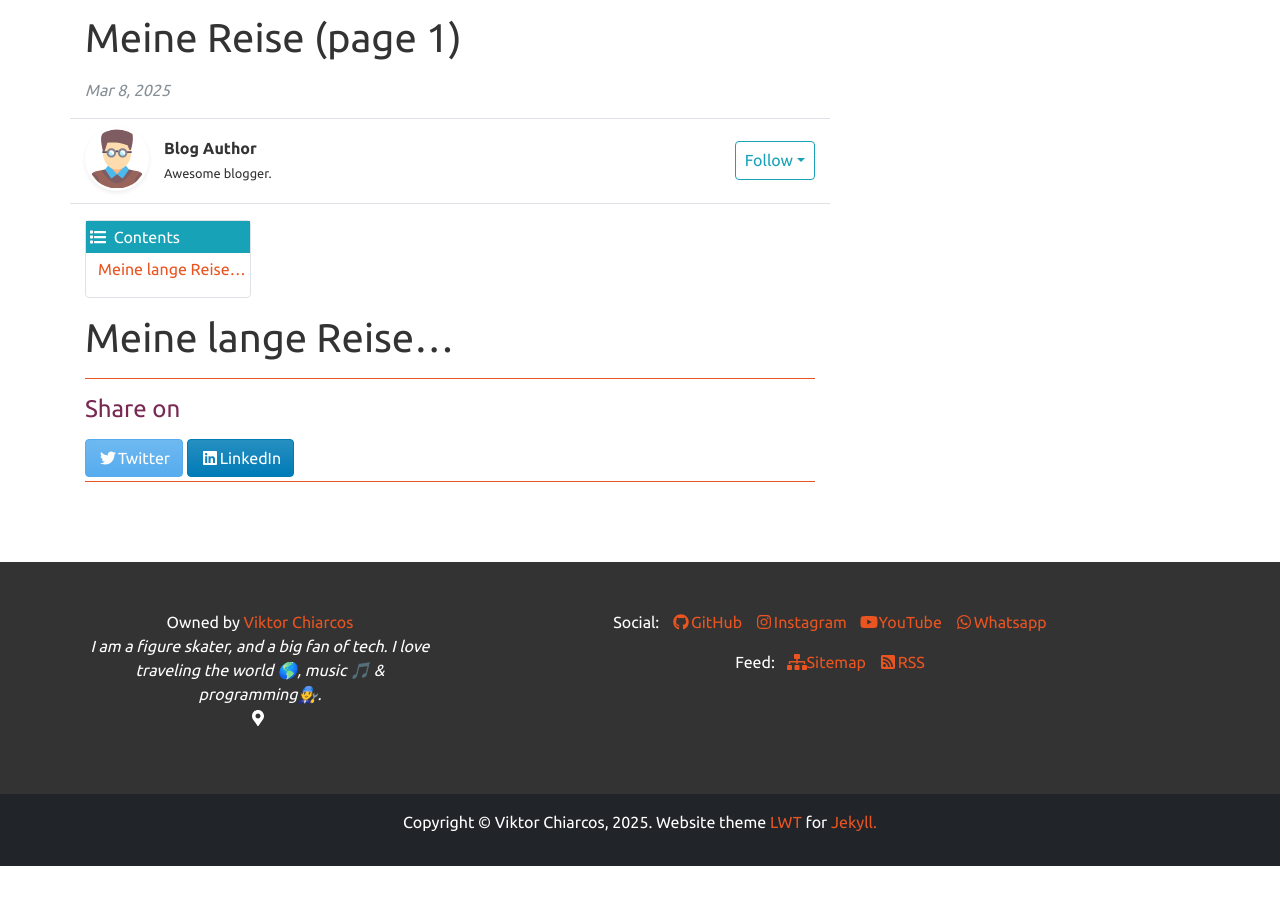
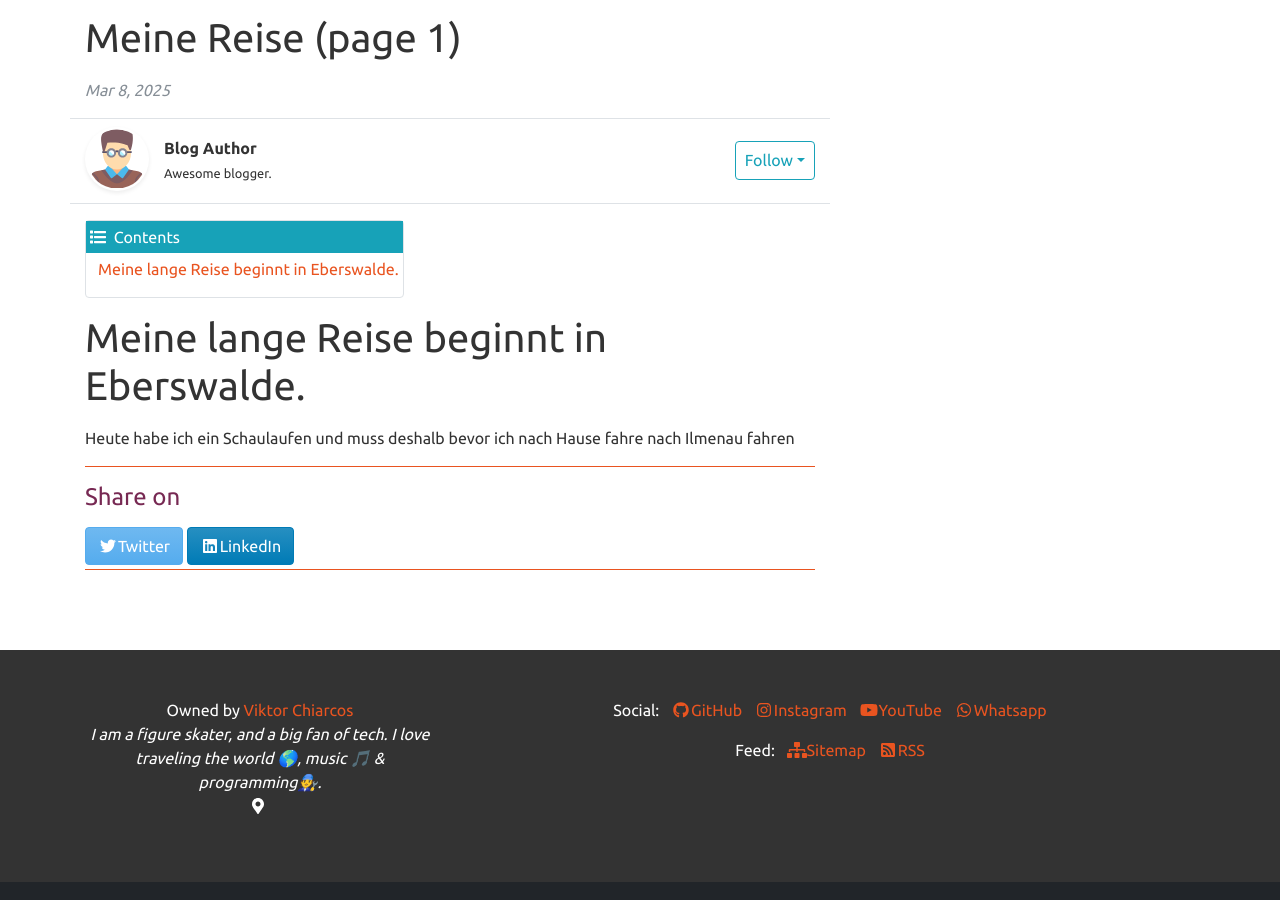
Before and after one commit to viktor-chiarcos/viktor-chiarcos.github.io, a Jekyll site: the page built from _posts/2025-3-7-Reisen.md, in a window 1280 px wide and 900 px high, scrolled down 550 px. Built offline with Jekyll 4.4.1, drawn with Linux system fonts in a browser that asks for light colours; before the commit the page ends 1416 px from its top, so only the background shows below that.

Commit message:
Update 2025-3-7-Reisen.md

```diff
--- a/_posts/2025-3-7-Reisen.md
+++ b/_posts/2025-3-7-Reisen.md
@@ -12,4 +12,5 @@ image_caption: testing post caption
 permalink: /reisen/page1/
 ---
 
-# Meine lange Reise...
+# Meine lange Reise beginnt in Eberswalde.
+Heute habe ich ein Schaulaufen und muss deshalb bevor ich nach Hause fahre nach Ilmenau fahren
```
